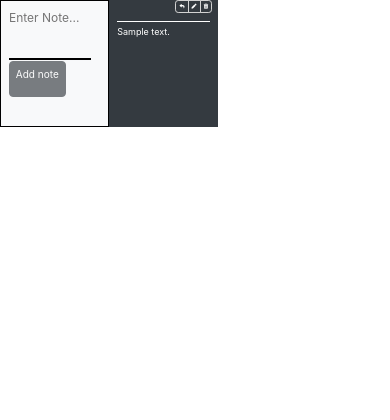
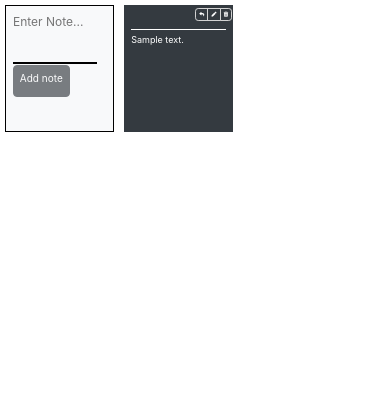
Before and after one commit to eshaan7/ShareNotesOnHaste, a Django app: page / in a window 390 px wide. Shown: the top 420 px of the page. Run offline with Django 3.2, Linux system fonts and the light colour scheme; tables that the repository leaves empty hold one stand-in row (values such as "Sample post"); some libraries are stand-ins or nearby versions.

Commit message:
updated css for mobile

```diff
--- a/notes/static/notes/styles.css
+++ b/notes/static/notes/styles.css
@@ -124,8 +124,8 @@ footer i {
   .note-grid, .note-grid:hover, .input-form {
     width: 28% !important;
     height: 15vh !important;
-    margin: 0px;
-    padding: 8px;
+    margin: 5px;
+    padding: 7px;
   }
 
   .note-grid p {
@@ -139,17 +139,17 @@ footer i {
   }
 
   .btn-group {
-    margin: -1vh -0.5vw -0.5vh 0vw;
+    margin: -0.5vh -1.5vw -0.5vh 0vw;
   }
 
   button.submit {
     position: relative;
-    height: 1vh !important;
+    height: 0.5vh !important;
     font-size: 10px !important;
     clear: both;
     margin-top: -0.5vh;
     text-align: center;
-    padding: 0.5vh 1.5vw 3.5vh 1.5vw !important;
+    padding: 0.5vh 1.5vw 3.0vh 1.5vw !important;
   }
 
   a.btn {
```
